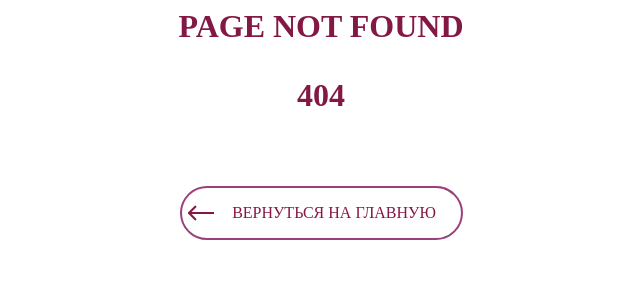
After one commit to macsbaklanoff/techart_test_application, a PHP site: page /Views/PageNotFound.phtml in a window 1280 px wide. The commit adds this page. Shown: the top 300 px of the page, without its empty margins (319-959 px from the left). Run offline with PHP 8.4, Linux system fonts and the light colour scheme.

Commit message:
update code

```diff
--- a/App/Controllers/HomeController.php
+++ b/App/Controllers/HomeController.php
@@ -23,12 +23,12 @@ class HomeController extends Controller
         ob_start();
 
         include __DIR__ . '/../../Views/BannerView.phtml';
+
         include __DIR__ . '/../../Views/HomeView.phtml';
 
         $content = ob_get_clean();
 
         require_once __DIR__ . '/../Layout/LayoutView.php';
-        // require_once __DIR__ . '/../Views/PageHomeView.php';
     }
 
 }
--- a/App/Controllers/NewsController.php
+++ b/App/Controllers/NewsController.php
@@ -37,6 +37,7 @@ class NewsController extends Controller
         ob_start();
 
         include __DIR__ . '/../../Views/BannerView.phtml';
+
         include __DIR__ . '/../../Views/ListNews.phtml';
 
         $content = ob_get_clean();
--- a/App/Layout/LayoutView.php
+++ b/App/Layout/LayoutView.php
@@ -16,11 +16,11 @@
 
 <body>
     <?php
-    include __DIR__ . '/../../Views/HeaderView.phtml';
+        include __DIR__ . '/../../Views/HeaderView.phtml';
 
-    echo $content;
+        echo $content;
 
-    include __DIR__ . '/../../Views/FooterView.phtml';
+        include __DIR__ . '/../../Views/FooterView.phtml';
     ?>
 </body>
 
--- a/Core/Controller.php
+++ b/Core/Controller.php
@@ -12,14 +12,15 @@ class Controller
 
     protected $newsModel;
 
-    public function __construct() {
+    public function __construct()
+    {
         $this->newsModel = new NewsModel();
         $this->totalCountNews = $this->newsModel->getCountNews();
     }
 
     public function showPageNotFount()
     {
-        require_once 'App/Views/PageNotFound.php';
+        require_once __DIR__ . '/../Views/PageNotFound.phtml';
         http_response_code(404);
     }
 }
--- a/Core/Route.php
+++ b/Core/Route.php
@@ -27,7 +27,7 @@ class Route
             }
         }
         http_response_code(404);
-        require 'App/Views/PageNotFound.php';
+        require_once __DIR__ . '/../Views/PageNotFound.phtml';
 
     }
 }
--- a/Views/ListNews.phtml
+++ b/Views/ListNews.phtml
@@ -3,6 +3,7 @@
 use Core\Route;
 
 $newsRoutes = Route::$routes['NewsRouter'];
+
 ?>
 
 <div class="news">
--- /dev/null
+++ b/Views/PageNotFound.phtml
@@ -0,0 +1,23 @@
+<!DOCTYPE html>
+<html lang="en">
+
+<head>
+    <meta charset="UTF-8">
+    <meta name="viewport" content="width=device-width, initial-scale=1.0">
+    <link rel="stylesheet" href="/Css/PageNotFoundStyle.css">
+    <link rel="stylesheet" href="/Css/DetailStyle.css">
+    <title>Document</title>
+</head>
+
+<body>
+    <div class="page_not_found">
+        <h1 class="detail_news_info_text_headline">PAGE NOT FOUND</h1>
+        <h1 class="detail_news_info_text_headline">404</h1>
+        <button class="detail_news_back_page" onclick="window.location.href = `/`">
+            <img class="arrow_back_page" src="/uploads/icons/arrow-back-page.png">
+            Вернуться на главную
+        </button>
+    </div>
+</body>
+
+</html>
```
Also changed, not shown: App/Routes/NewsRouter.php (+6 -3 lines).
